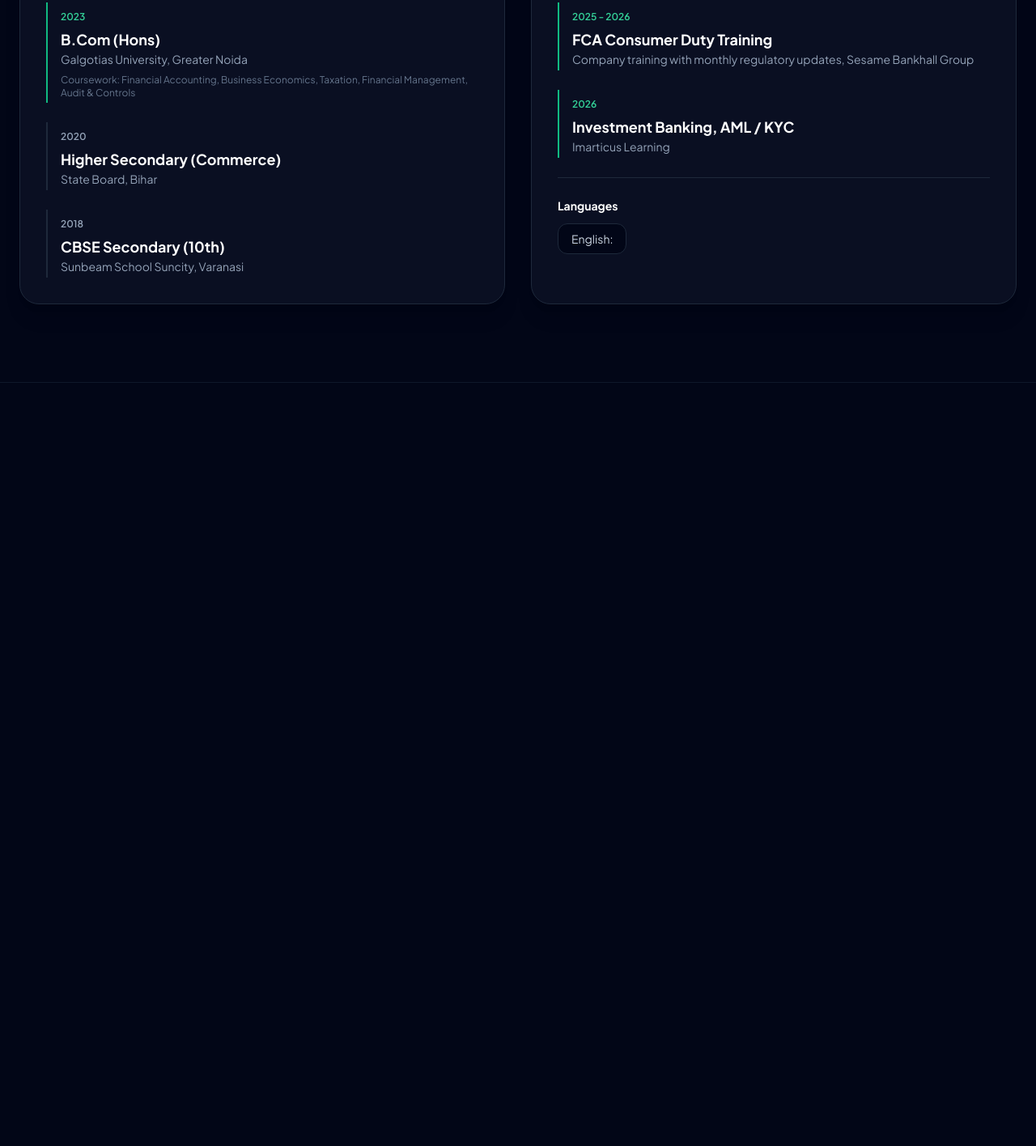
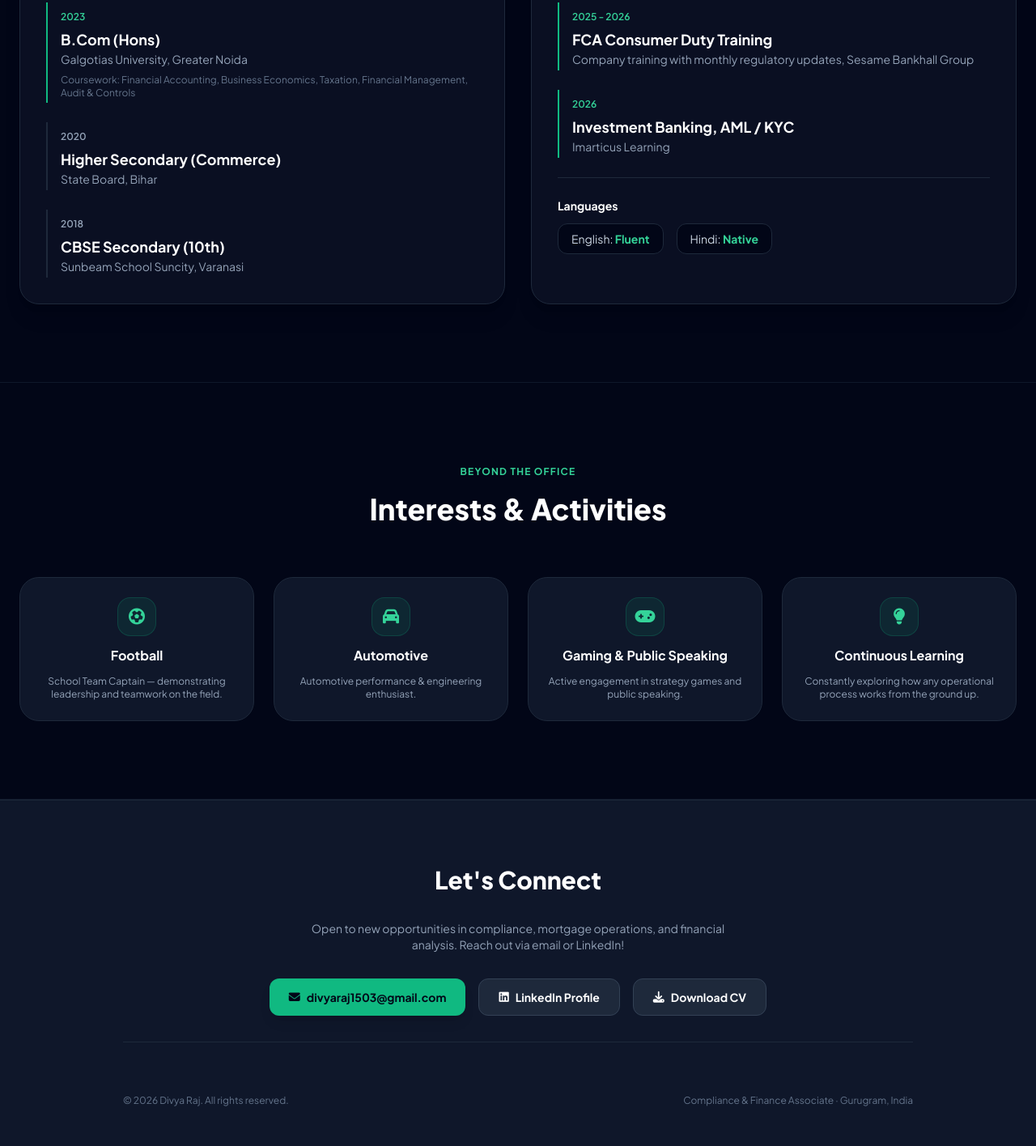
Before and after one commit to DivyRaj42/Divyaraj-portfolio, a plain HTML site: page index.html in a window 1280 px wide. Shown: the part 3235-4651 px from the top of the page at 81% size. Before the commit the page ends 3708 px from the top, so only its background shows below. Drawn offline with nearby package versions, Linux system fonts and the light colour scheme.

Commit message:
Update index.html

```diff
--- a/index.html
+++ b/index.html
@@ -362,4 +362,85 @@
                 <div class="pt-6 border-t border-slate-800">
                     <h4 class="text-sm font-bold text-white mb-3">Languages</h4>
                     <div class="flex gap-4 text-sm">
-                        <span class="bg-slate-950 px-4 py-2 rounded-xl border border-slate-800 text-slate-300">English:
+                        <span class="bg-slate-950 px-4 py-2 rounded-xl border border-slate-800 text-slate-300">English: <strong class="text-emerald-400">Fluent</strong></span>
+                        <span class="bg-slate-950 px-4 py-2 rounded-xl border border-slate-800 text-slate-300">Hindi: <strong class="text-emerald-400">Native</strong></span>
+                    </div>
+                </div>
+            </div>
+        </div>
+    </section>
+
+    <!-- Interests & Hobbies -->
+    <section id="interests" class="py-24 max-w-7xl mx-auto px-6 border-b border-slate-900">
+        <div class="text-center space-y-4 mb-16">
+            <span class="text-emerald-400 font-bold uppercase tracking-widest text-xs">Beyond the Office</span>
+            <h2 class="text-3xl sm:text-4xl font-extrabold text-white">Interests & Activities</h2>
+        </div>
+
+        <div class="grid grid-cols-1 sm:grid-cols-2 lg:grid-cols-4 gap-6">
+            <div class="bg-slate-900 border border-slate-800 rounded-3xl p-6 text-center space-y-3">
+                <div class="w-12 h-12 rounded-2xl bg-emerald-500/10 text-emerald-400 mx-auto flex items-center justify-center text-xl border border-emerald-500/20">
+                    <i class="fa-solid fa-futbol"></i>
+                </div>
+                <h4 class="font-bold text-white">Football</h4>
+                <p class="text-xs text-slate-400">School Team Captain — demonstrating leadership and teamwork on the field.</p>
+            </div>
+
+            <div class="bg-slate-900 border border-slate-800 rounded-3xl p-6 text-center space-y-3">
+                <div class="w-12 h-12 rounded-2xl bg-emerald-500/10 text-emerald-400 mx-auto flex items-center justify-center text-xl border border-emerald-500/20">
+                    <i class="fa-solid fa-car"></i>
+                </div>
+                <h4 class="font-bold text-white">Automotive</h4>
+                <p class="text-xs text-slate-400">Automotive performance & engineering enthusiast.</p>
+            </div>
+
+            <div class="bg-slate-900 border border-slate-800 rounded-3xl p-6 text-center space-y-3">
+                <div class="w-12 h-12 rounded-2xl bg-emerald-500/10 text-emerald-400 mx-auto flex items-center justify-center text-xl border border-emerald-500/20">
+                    <i class="fa-solid fa-gamepad"></i>
+                </div>
+                <h4 class="font-bold text-white">Gaming & Public Speaking</h4>
+                <p class="text-xs text-slate-400">Active engagement in strategy games and public speaking.</p>
+            </div>
+
+            <div class="bg-slate-900 border border-slate-800 rounded-3xl p-6 text-center space-y-3">
+                <div class="w-12 h-12 rounded-2xl bg-emerald-500/10 text-emerald-400 mx-auto flex items-center justify-center text-xl border border-emerald-500/20">
+                    <i class="fa-solid fa-lightbulb"></i>
+                </div>
+                <h4 class="font-bold text-white">Continuous Learning</h4>
+                <p class="text-xs text-slate-400">Constantly exploring how any operational process works from the ground up.</p>
+            </div>
+        </div>
+    </section>
+
+    <!-- Contact & Footer -->
+    <footer id="contact" class="bg-slate-900 pt-20 pb-12 border-t border-slate-800">
+        <div class="max-w-5xl mx-auto px-6 text-center space-y-8">
+            <h2 class="text-3xl font-extrabold text-white">Let's Connect</h2>
+            <p class="text-slate-400 max-w-lg mx-auto text-sm">
+                Open to new opportunities in compliance, mortgage operations, and financial analysis. Reach out via email or LinkedIn!
+            </p>
+
+            <div class="flex flex-wrap justify-center gap-4">
+                <a href="mailto:divyaraj1503@gmail.com" class="bg-emerald-500 hover:bg-emerald-400 text-slate-950 px-6 py-3 rounded-xl font-bold text-sm transition-all shadow-lg flex items-center space-x-2">
+                    <i class="fa-solid fa-envelope"></i>
+                    <span>divyaraj1503@gmail.com</span>
+                </a>
+                <a href="https://linkedin.com/in/divya-raj-5a3b5323b" target="_blank" class="bg-slate-800 hover:bg-slate-700 text-white border border-slate-700 px-6 py-3 rounded-xl font-bold text-sm transition-all flex items-center space-x-2">
+                    <i class="fa-brands fa-linkedin"></i>
+                    <span>LinkedIn Profile</span>
+                </a>
+                <a href="Divya Raj _ rEsume.pdf" download class="bg-slate-800 hover:bg-slate-700 text-white border border-slate-700 px-6 py-3 rounded-xl font-bold text-sm transition-all flex items-center space-x-2">
+                    <i class="fa-solid fa-download"></i>
+                    <span>Download CV</span>
+                </a>
+            </div>
+
+            <div class="pt-16 border-t border-slate-800 text-xs text-slate-500 flex flex-col sm:flex-row items-center justify-between">
+                <p>© 2026 Divya Raj. All rights reserved.</p>
+                <p class="mt-2 sm:mt-0">Compliance & Finance Associate · Gurugram, India</p>
+            </div>
+        </div>
+    </footer>
+
+</body>
+</html>
```
